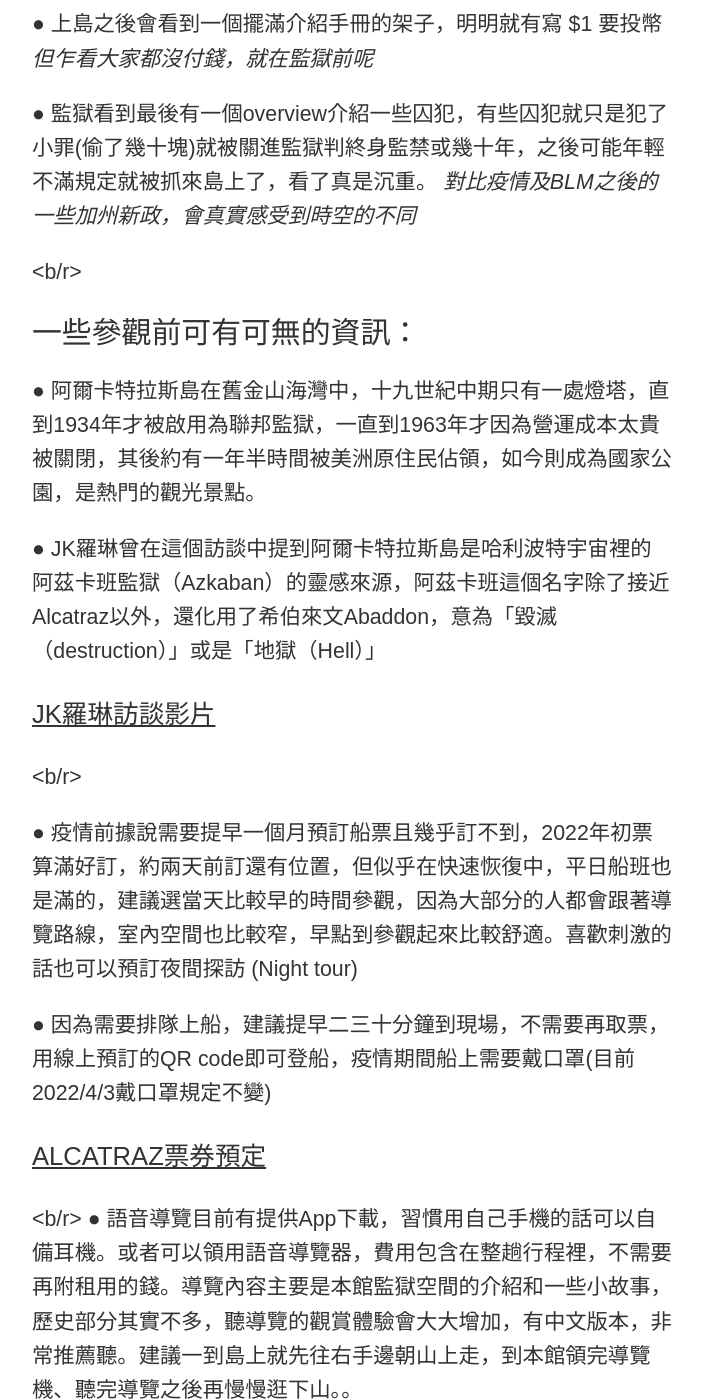
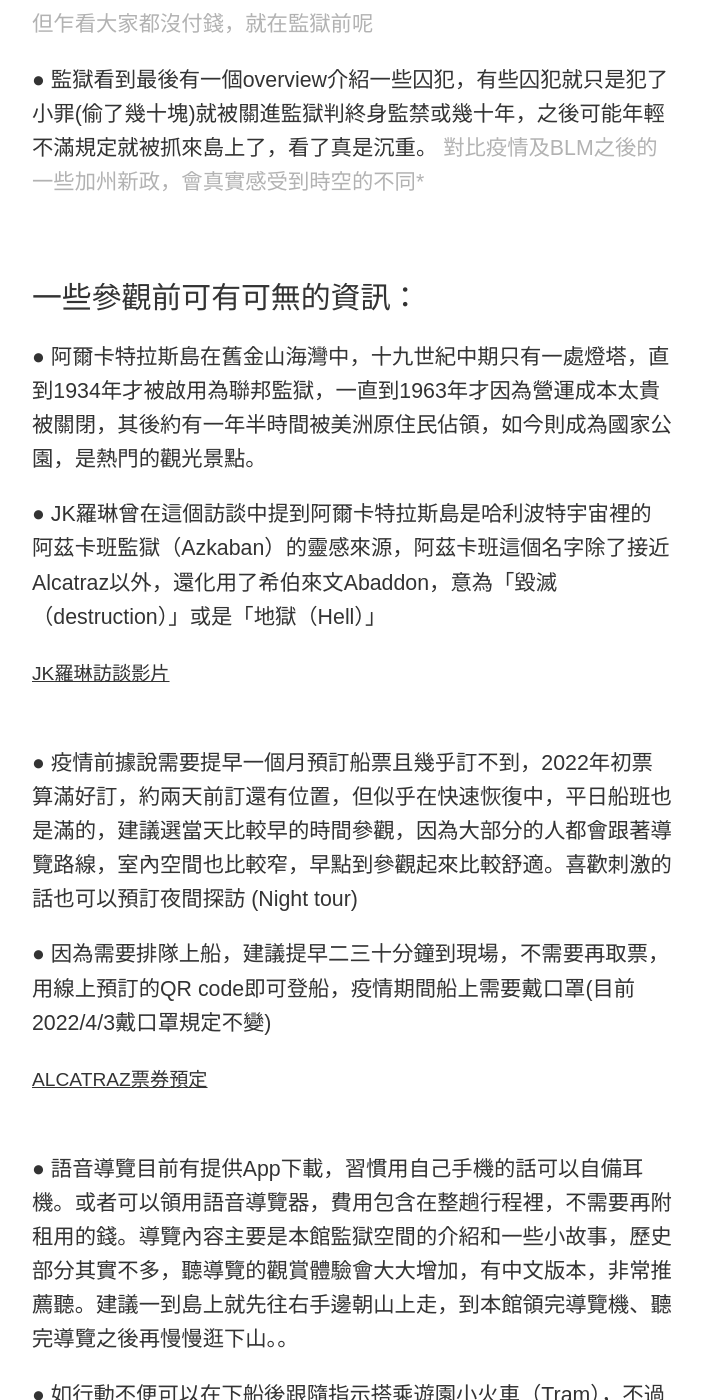
Before and after one commit to pqvst/tzling, a Jekyll site: the page built from _posts/2022-04-03-舊金山惡魔島 Alcatraz 阿爾卡特拉茲島.md, in a window 1280 px wide and 1400 px high, scrolled down 4546 px. Shown: the whole window, without its empty margins (288-990 px from the left). Built offline with Jekyll 4.4.1, drawn with Linux system fonts in a browser that asks for light colours; nearby versions of some CDN libraries; some of the changed text lies outside the part shown.

Commit message:
Update 2022-04-03-舊金山惡魔島 Alcatraz 阿爾卡特拉茲島.md
edit

```diff
--- a/_posts/2022-04-03-舊金山惡魔島 Alcatraz 阿爾卡特拉茲島.md
+++ b/_posts/2022-04-03-舊金山惡魔島 Alcatraz 阿爾卡特拉茲島.md
@@ -2,7 +2,9 @@
 layout: post
 title: 舊金山惡魔島 Alcatraz 阿爾卡特拉茲島
 ---
-*"Break the rules and you go to prison. Break the prison rules and you go to Alcatraz” <b/r> 曾有人說，不遵守規矩要去監獄；不遵守監獄規矩就要去阿爾卡特拉。*
+*"Break the rules and you go to prison. Break the prison rules and you go to Alcatraz” <br/> 曾有人說，不遵守規矩要去監獄；不遵守監獄規矩就要去阿爾卡特拉。*
+
+<br/>
 
 這次初訪舊金山的highlight是被稱為惡魔島阿爾卡特拉斯島—Alcatraz，我沒看過老電影《絕地任務（The Rock）》，唯一比較印象深刻的監獄電影是《刺激1995（The Shawshank Redemption）》，雖然後者的拍攝地並不是在這個島上，但在探訪的過程中，卻一直浮現這部電影的畫面，很多場景像是餐廳、入監檢察處都和電影有高度的相似。尤其是走在監獄運動場的時候，以及監獄圖書館時，很難不想到摩根費里曼和提姆羅賓斯的談話時刻。
 
@@ -14,38 +16,39 @@
 
 <b/r>
 
-### 被原住民佔領的痕跡
+#### 被原住民佔領的痕跡
 
 ![](/assets/img/Alcatraz/IMG-0165.jpg)
 
-### 悠哉的海鷗們
+#### 悠哉的海鷗們
 
 ![](/assets/img/Alcatraz/IMG-0169.jpg)
 
-### 監獄的戶外休憩地
+#### 監獄的戶外休憩地
 
 ![](/assets/img/Alcatraz/IMG-0182.jpg)
 
-### 遙望舊金山市
+#### 遙望舊金山市
 
 ![](/assets/img/Alcatraz/IMG-0201.jpg)
 
-### 燈塔
+#### 燈塔
 
 ![](/assets/img/Alcatraz/IMG-0209.jpg)
 
+<br/>
 
 
 ## 一些雜感
 
 ● 很高興導覽的中文標示上有台灣國旗，不過我要了中文版，卻拿到了西班牙文的機台，回頭時現場人員非常親切的直接在機台上改了語言，還說他們其實有兩種中文(另一個我猜是廣東話)，但據說中文的內容做得比較好，這個我同意。
 
-● 上島之後會看到一個擺滿介紹手冊的架子，明明就有寫 $1 要投幣 *但乍看大家都沒付錢，就在監獄前呢*
+● 上島之後會看到一個擺滿介紹手冊的架子，明明就有寫 $1 要投幣 <span class="light"> 但乍看大家都沒付錢，就在監獄前呢 <span/>
 
 ● 監獄看到最後有一個overview介紹一些囚犯，有些囚犯就只是犯了小罪(偷了幾十塊)就被關進監獄判終身監禁或幾十年，之後可能年輕不滿規定就被抓來島上了，看了真是沉重。
-*對比疫情及BLM之後的一些加州新政，會真實感受到時空的不同*
+<span class="light"> 對比疫情及BLM之後的一些加州新政，會真實感受到時空的不同* <span/>
 
-<b/r>
+<br/>
 
 ## 一些參觀前可有可無的資訊：
 
@@ -53,17 +56,19 @@
 
 ● JK羅琳曾在這個訪談中提到阿爾卡特拉斯島是哈利波特宇宙裡的阿茲卡班監獄（Azkaban）的靈感來源，阿茲卡班這個名字除了接近Alcatraz以外，還化用了希伯來文Abaddon，意為「毀滅（destruction）」或是「地獄（Hell）」
 
-### [JK羅琳訪談影片](https://www.youtube.com/watch?v=ONps0oanJ1A )
+#### [JK羅琳訪談影片](https://www.youtube.com/watch?v=ONps0oanJ1A )
 
-<b/r>
+<br/>
+
 
 ● 疫情前據說需要提早一個月預訂船票且幾乎訂不到，2022年初票算滿好訂，約兩天前訂還有位置，但似乎在快速恢復中，平日船班也是滿的，建議選當天比較早的時間參觀，因為大部分的人都會跟著導覽路線，室內空間也比較窄，早點到參觀起來比較舒適。喜歡刺激的話也可以預訂夜間探訪 (Night tour)
 
 ● 因為需要排隊上船，建議提早二三十分鐘到現場，不需要再取票，用線上預訂的QR code即可登船，疫情期間船上需要戴口罩(目前2022/4/3戴口罩規定不變)
 
-### [Alcatraz票券預定](https://www.cityexperiences.com/san-francisco/city-cruises/alcatraz/tour-options/)
+#### [Alcatraz票券預定](https://www.cityexperiences.com/san-francisco/city-cruises/alcatraz/tour-options/)
 
-<b/r>
+<br/>
+
 ● 語音導覽目前有提供App下載，習慣用自己手機的話可以自備耳機。或者可以領用語音導覽器，費用包含在整趟行程裡，不需要再附租用的錢。導覽內容主要是本館監獄空間的介紹和一些小故事，歷史部分其實不多，聽導覽的觀賞體驗會大大增加，有中文版本，非常推薦聽。建議一到島上就先往右手邊朝山上走，到本館領完導覽機、聽完導覽之後再慢慢逛下山。。
 
 ● 如行動不便可以在下船後跟隨指示搭乘遊園小火車（Tram），不過座位有限遊客又非常多，聽說除非是非常嚴重不良於行的狀況不然會被勸退，帶小孩推車也一樣。
```
